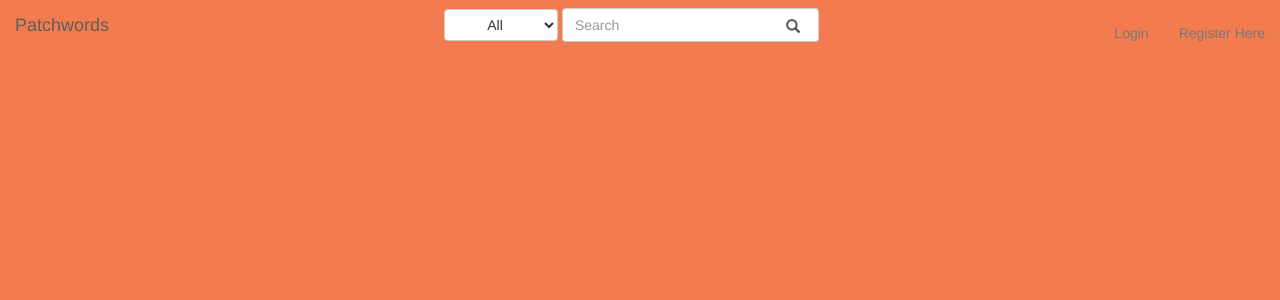
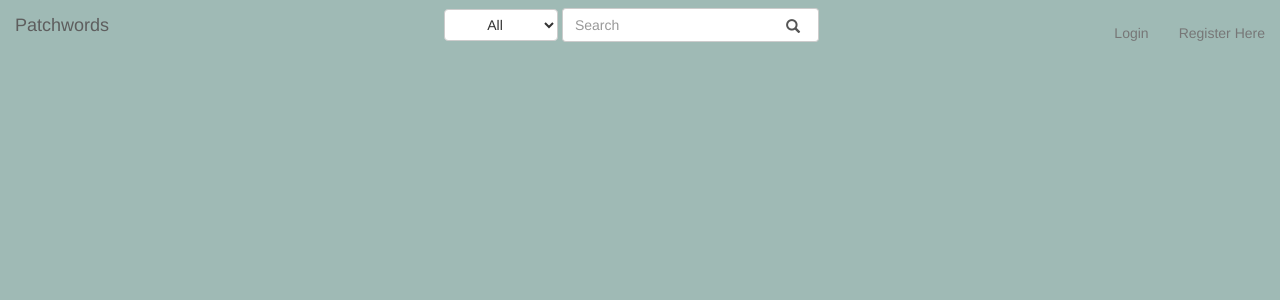
Before and after one commit to RetroMelon/PatchWords, a Django app: page /patchwords/search/1 in a window 1280 px wide. Shown: the top 300 px of the page. Run offline with Django 3.2, Linux system fonts and the light colour scheme; some libraries are stand-ins or nearby versions.

Commit message:
GOT RID OF THE FUCKING ORANGE

```diff
--- a/patchwords_project/patchwords/static/css/base.css
+++ b/patchwords_project/patchwords/static/css/base.css
@@ -11,7 +11,7 @@
 }
 
 .background-red {
-  background-color: #F27C4F;
+  background-color: #9FBAB5;
 }
 
 .no-border {
```
